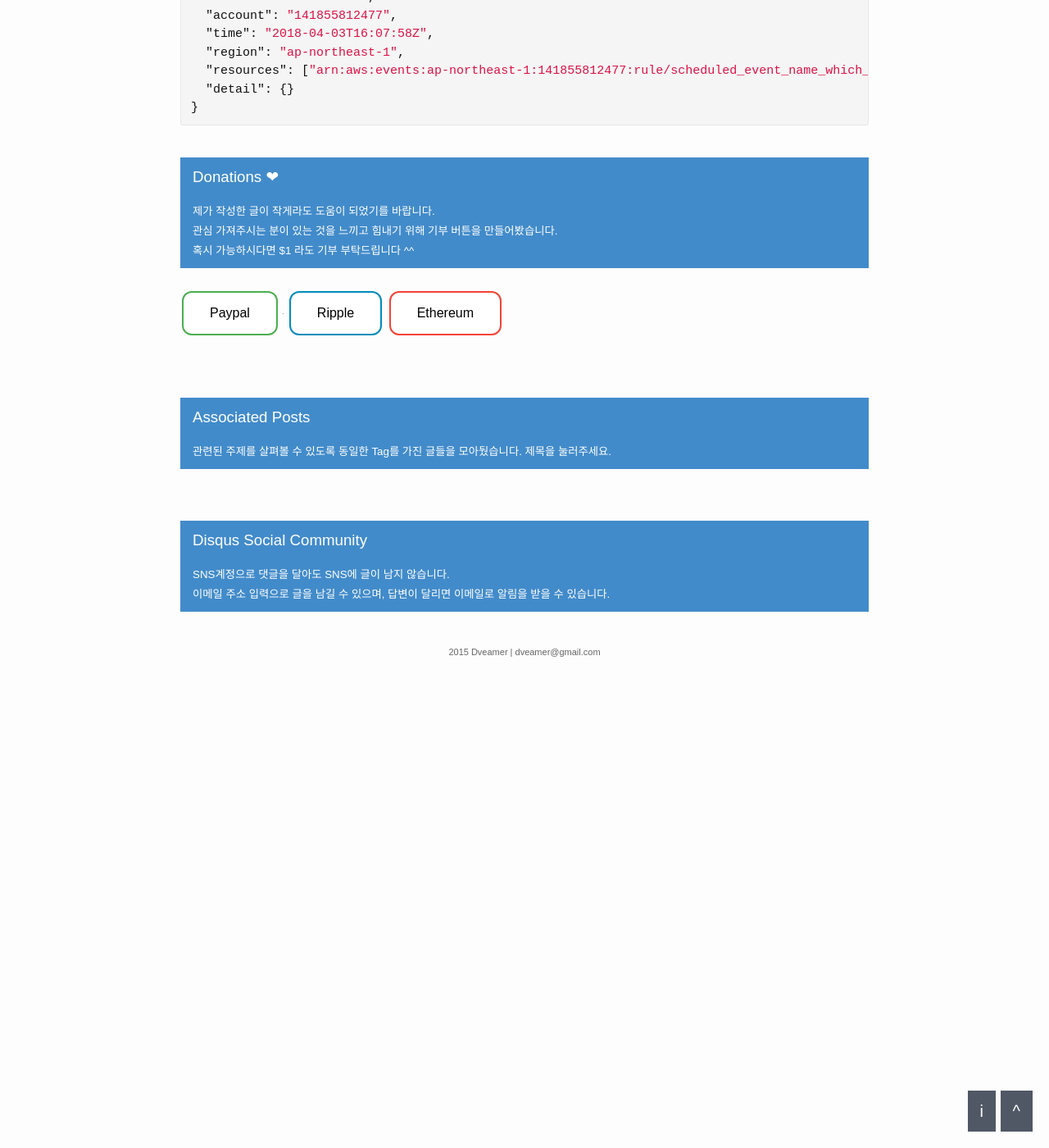
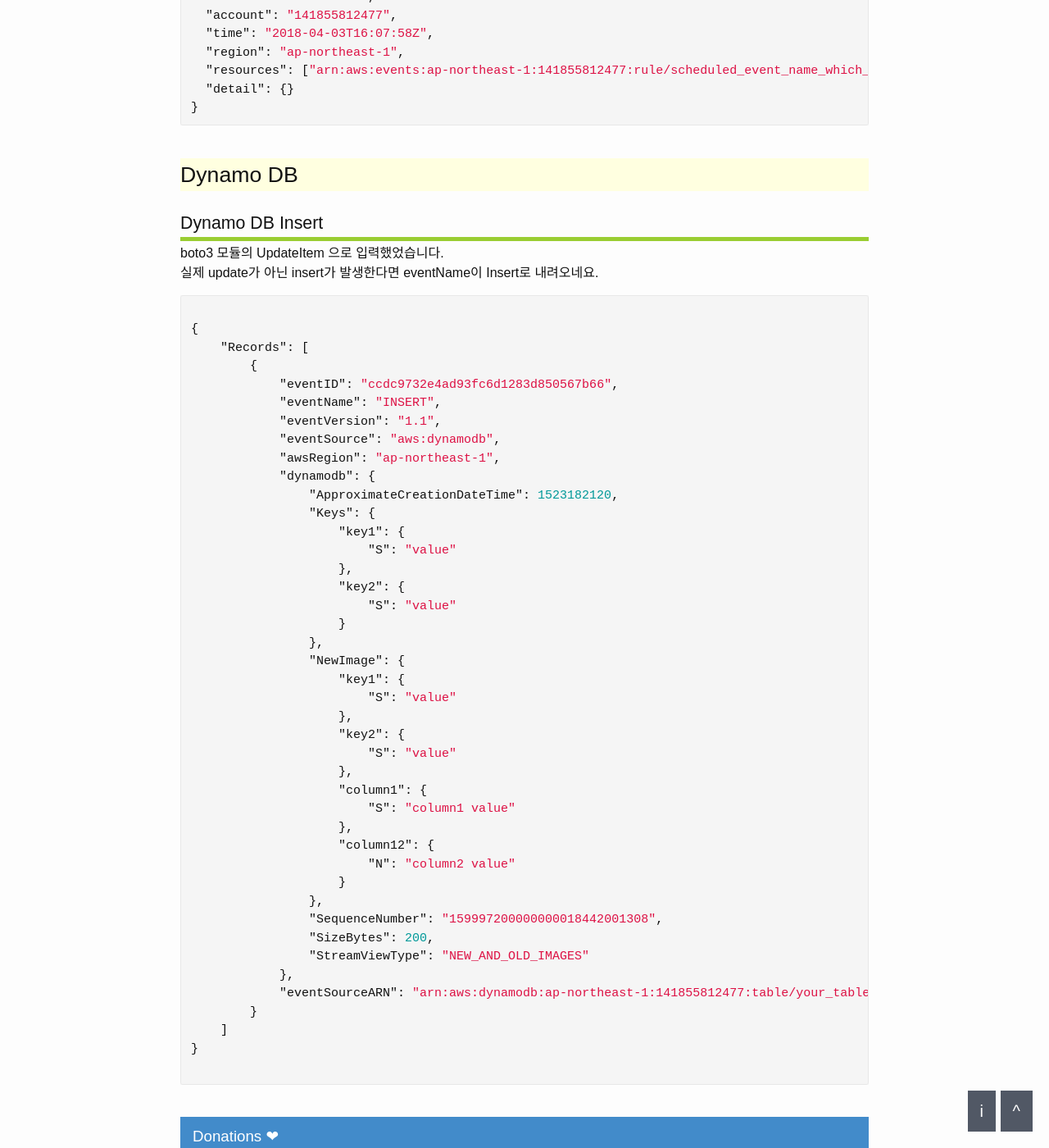
Before and after one commit to dveamer/dveamer.github.io, a Jekyll site: the page built from _posts/BackEnd/2018-03-23-SampleJsonOfAwsEvents.md, in a window 1280 px wide and 1400 px high, scrolled down 2646 px. Shown: the whole window at 82% size. Built offline with Jekyll 4.4.1, drawn with Linux system fonts in a browser that asks for light colours; comment, search, counter and statistics services are not loaded.

Commit message:
homepage

```diff
--- a/_posts/BackEnd/2018-03-23-SampleJsonOfAwsEvents.md
+++ b/_posts/BackEnd/2018-03-23-SampleJsonOfAwsEvents.md
@@ -115,3 +115,56 @@
   "detail": {}
 }
 ~~~
+
+
+# Dynamo DB
+
+## Dynamo DB Insert
+
+boto3 모듈의 UpdateItem 으로 입력했었습니다.
+실제 update가 아닌 insert가 발생한다면 eventName이 Insert로 내려오네요.
+
+~~~json
+
+{
+    "Records": [
+        {
+            "eventID": "ccdc9732e4ad93fc6d1283d850567b66",
+            "eventName": "INSERT",
+            "eventVersion": "1.1",
+            "eventSource": "aws:dynamodb",
+            "awsRegion": "ap-northeast-1",
+            "dynamodb": {
+                "ApproximateCreationDateTime": 1523182120,
+                "Keys": {
+                    "key1": {
+                        "S": "value"
+                    },
+                    "key2": {
+                        "S": "value"
+                    }
+                },
+                "NewImage": {
+                    "key1": {
+                        "S": "value"
+                    },
+                    "key2": {
+                        "S": "value"
+                    },
+                    "column1": {
+                        "S": "column1 value"
+                    },
+                    "column12": {
+                        "N": "column2 value"
+                    }
+                },
+                "SequenceNumber": "159997200000000018442001308",
+                "SizeBytes": 200,
+                "StreamViewType": "NEW_AND_OLD_IMAGES"
+            },
+            "eventSourceARN": "arn:aws:dynamodb:ap-northeast-1:141855812477:table/your_table_name/stream/2018-03-21T14:31:59.473"
+        }
+    ]
+}
+
+~~~
```
